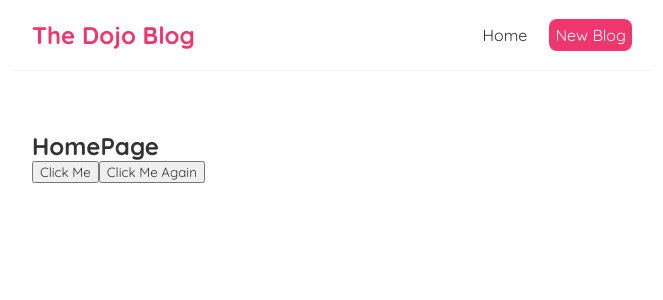
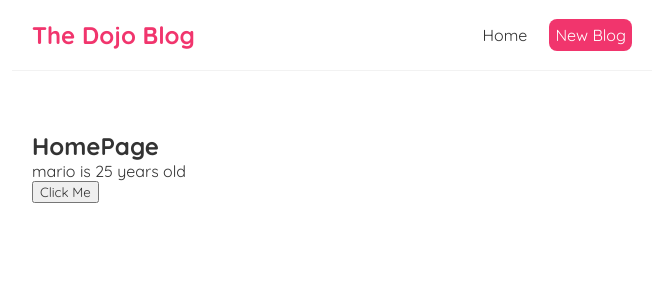
Before and after one commit to Chukwuka1488/Blog-with-React, a React (Create React App) app in the folder dojo-blog/: page / in a window 1280 px wide. Shown: the top 300 px of the page, without its empty margins (308-971 px from the left). Built offline with nearby package versions, Linux system fonts and the light colour scheme.

Commit message:
using state (useState Hook)

```diff
--- a/dojo-blog/src/Home.js
+++ b/dojo-blog/src/Home.js
@@ -1,22 +1,22 @@
+import { useState } from 'react';
+
 const Home = () => {
+  // let name = 'mario';
+  const [name, setName] = useState('mario');
+  const [age, setAge] = useState(25);
   const handleClick = (e) => {
-    console.log('Hello, Ninjas', e);
-  };
-  const handleClickAgain = (name, e) => {
-    console.log(`Hello ${name}`, e.target);
+    // name = 'luigi';
+    setName('luigi');
+    setAge(30);
   };
 
   return (
     <div className='home'>
       <h2>HomePage</h2>
+      <p>
+        {name} is {age} years old
+      </p>
       <button onClick={handleClick}>Click Me</button>
-      <button
-        onClick={(e) => {
-          handleClickAgain('mario', e);
-        }}
-      >
-        Click Me Again
-      </button>
     </div>
   );
 };
```
